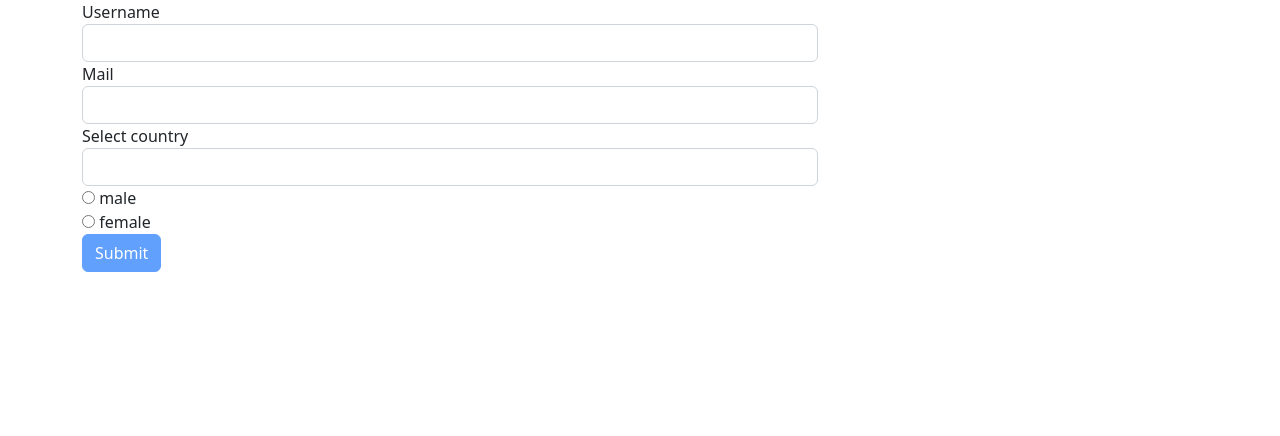
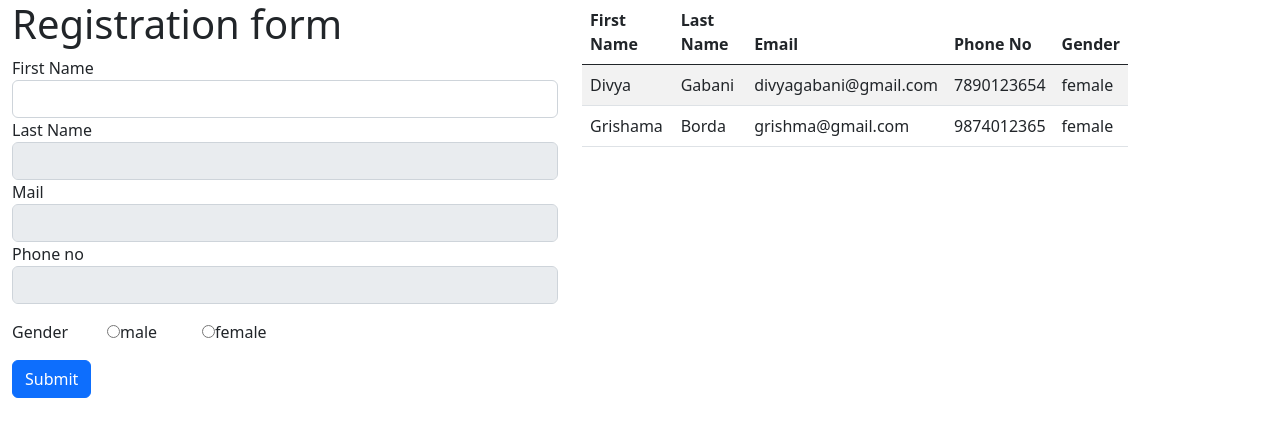
Before and after one commit to divyag-tagline/angularForms, an Angular app: page / in a window 1280 px wide. Shown: the top 436 px of the page. Built offline with nearby package versions, Linux system fonts and the light colour scheme.

Commit message:
add and display opration include in form

```diff
--- a/src/app/template-driven/template-driven.component.html
+++ b/src/app/template-driven/template-driven.component.html
@@ -1,115 +1,45 @@
-<!-- <div class="row justify-content-sm-center mt-3">
-  <div class="col-sm-6">
-    <form #forms="ngForm" (ngSubmit)="onSubmit(forms)">
+<div class="container-lg m-0">
+  <div class="row">
+    <div class="col-6 justify-content-center">
+      <h1>Registration form</h1>
+      <form
+        class="justify-content-center"
+        (ngSubmit)="onSubmit()"
+        #formdemo="ngForm"
+      >
         <div class="form-group">
-        <label>Name</label>
+          <label for="firstName">First Name</label>
           <input
             type="text"
+            id="firstName"
             class="form-control"
-          placeholder="Provide your name"
-          name="firstname"
-          [(ngModel)]="data.firstname"
-          minlength="10"
-          #firstname="ngModel"
+            [(ngModel)]="userData.firstName"
+            name="firstName"
+            #firstName="ngModel"
             required
           />
+          <span
+            class="help-block"
+            *ngIf="firstName.invalid && firstName.touched && !firstName.dirty"
+            >Please Enter a First Name!</span
+          >
         </div>
-      <div *ngIf="!firstname?.valid && (firstname?.dirty || firstname?.touched)">
-        Invalid First Name
-     </div>
-      <!-- <div class="form-group"
-     [ngClass]="{
-      'has-danger': forms.form.controls.fname?.invalid && (forms.form.controls.email?.dirty || forms.form.controls.email?.touched),
-      'has-success': forms.form.controls.email?.valid && (forms.form.controls.email?.dirty || forms.form.controls.email?.touched)
- }">
+
         <div class="form-group">
-        <label>Email Address</label>
-        <input
-          type="email"
-          class="form-control"
-          placeholder="Provide your email address"
-          name="emailAddress"
-          [(ngModel)]="data.email"
-          required
-        />
-      </div>
-      <div class="form-group">
-        <label>Age</label>
-        <input
-          type="number"
-          class="form-control"
-          placeholder="Provide your age"
-          name="age"
-          [(ngModel)]="data.age"
-          required
-        />
-      </div>
-      <div class="form-group">
-        <div style="display: flex; margin-top: 10px">
-          <button
-            type="submit"
-            class="btn btn-primary"
-            style="margin-left: auto; width: 30%"
-          >
-            Submit
-          </button>
-        </div>
-      </div>
-    </form>
-  </div>
-</div> -->
-
-<!-- <div>
-  <form (ngSubmit)="onSubmit(f)" #f="ngForm">
-    <div>
-      <label for="name">Name</label>
-      <input type="text" id="name" name="name" [(ngModel)]="name" required />
-    </div>
-    <div>
-      <label for="email">Email</label>
-      <input
-        type="email"
-        id="email"
-        name="email"
-        [(ngModel)]="email"
-        required
-      />
-    </div>
-    <div>
-      <label for="age">Age</label>
-      <input type="number" id="age" name="age" [(ngModel)]="age" required />
-    </div>
-    <div>
-      <label for="preference">Preference</label>
-      <select
-        id="preference"
-        name="preference"
-        [(ngModel)]="preference"
-        required
-      >
-        <option *ngFor="let pref of preferences" [value]="pref">
-          {{ pref }}
-        </option>
-      </select>
-    </div>
-    <button type="submit">Submit</button>
-  </form>
-</div> -->
-
-<div class="container">
-  <div class="row">
-    <div class="col-xs-12 col-sm-10 col-md-8 col-sm-offset-1 col-md-offset-2">
-      <form (ngSubmit)="onSubmit(formdemo, userData)" #formdemo="ngForm">
-        <div class="form-group">
-          <label for="username">Username</label>
+          <label for="username">Last Name</label>
           <input
             type="text"
-            id="username"
+            id="lastName"
             class="form-control"
-            [(ngModel)]="userData.username"
-            name="username"
+            [(ngModel)]="userData.lastName"
+            name="lastName"
+            #lastName="ngModel"
             required
+            [disabled]="!userData.firstName"
           />
+          <span class="help-block" *ngIf="!lastName.valid && lastName.touched"
+            >Please Enter a Last Name!</span
+          >
         </div>
 
         <div class="form-group">
@@ -119,17 +49,37 @@
             id="email"
             class="form-control"
             [(ngModel)]="userData.email"
+            pattern="[a-z0-9._%+-]+@[a-z0-9.-]+\.[a-z]{2,4}$"
             name="email"
             required
-            email
+            [disabled]="!userData.lastName"
             #email="ngModel"
           />
           <span class="help-block" *ngIf="!email.valid && email.touched"
             >Please enter a valid email!</span
           >
         </div>
+        <div class="form-group">
+          <label for="mobileNo">Phone no</label>
+          <input
+            type="text"
+            id="mobileNo"
+            class="form-control"
+            [(ngModel)]="userData.mobileNo"
+            name="mobileNo"
+            (keypress)="blockCharacter($event)"
+            [disabled]="!userData.email"
+            #mobileNo="ngModel"
+            maxlength="10"
+            minlength="10"
+            required
+          />
+          <span class="help-block" *ngIf="!mobileNo.valid && mobileNo.touched"
+            >Please enter a valid Mobile No!</span
+          >
+        </div>
 
-        <div class="form-group">
+        <!-- <div class="form-group">
           <label for="country">Select country</label>
           <select
             id="country"
@@ -140,28 +90,49 @@
             <option value="india">india</option>
             <option value="usa">USA</option>
           </select>
+        </div> -->
+        <div class="form-group mb-3 mt-3">
+          <div class="row">
+            <div class="col-2">
+              <label> Gender </label>
             </div>
-
-        <div class="radio" *ngFor="let gender of genders">
-          <label>
+            <div class="radio col-2" *ngFor="let gender of genders">
               <input
                 type="radio"
                 name="gender"
+                [id]="gender"
                 [(ngModel)]="userData.gender"
                 [value]="gender"
                 required
               />
-            {{ gender }}
-          </label>
-        </div>
-        <button
-          class="btn btn-primary"
-          type="submit"
-          [disabled]="!formdemo.valid"
-        >
-          Submit
-        </button>
-      </form>
+              <label class="ml-2" [for]="gender">{{ gender }}</label>
             </div>
           </div>
         </div>
+        <button class="btn btn-primary" type="submit">Submit</button>
+      </form>
+    </div>
+    <div class="col-6 justify-content-center mx-auto">
+      <table class="table table-striped">
+        <thead>
+          <tr>
+            <th>First Name</th>
+            <th>Last Name</th>
+            <th>Email</th>
+            <th>Phone No</th>
+            <th>Gender</th>
+          </tr>
+        </thead>
+        <tbody>
+          <tr *ngFor="let item of details">
+            <td>{{ item.firstName }}</td>
+            <td>{{ item.lastName }}</td>
+            <td>{{ item.email }}</td>
+            <td>{{ item.mobileNo }}</td>
+            <td>{{ item.gender }}</td>
+          </tr>
+        </tbody>
+      </table>
+    </div>
+  </div>
+</div>
--- a/src/app/template-driven/template-driven.component.ts
+++ b/src/app/template-driven/template-driven.component.ts
@@ -1,44 +1,73 @@
-import { Component, OnInit } from '@angular/core';
+import { Component, OnInit, ViewChild } from '@angular/core';
 import { NgForm } from '@angular/forms';
-interface data {
-  name:'',
-  email:'',
-  age:0
+interface Data {
+  id: number;
+  firstName: string;
+  lastName: string;
+  email: string;
+  mobileNo: string;
+  gender: string;
 }
 @Component({
   selector: 'app-template-driven',
   templateUrl: './template-driven.component.html',
-  styleUrls: ['./template-driven.component.scss']
+  styleUrls: ['./template-driven.component.scss'],
 })
 export class TemplateDrivenComponent implements OnInit {
-  data !:data;
-  form:[]=[]
-  name !: string;
-  email !: string;
-  age !: number;
-  preference !: string;
-  preferences: string[] = ['Cooking', 'Reading', 'Coding'];
-  constructor() { }
+  @ViewChild('formdemo') formdemo!: NgForm;
+  // data !: data;
+  details: Data[] = [
+    {
+      id: 1,
+      firstName: 'Divya',
+      lastName: 'Gabani',
+      email: 'divyagabani@gmail.com',
+      mobileNo: '7890123654',
+      gender: 'female',
+    },
+    {
+      id: 2,
+      firstName: 'Grishama',
+      lastName: 'Borda',
+      email: 'grishma@gmail.com',
+      mobileNo: '9874012365',
+      gender: 'female',
+    },
+  ];
+
   genders = ['male', 'female'];
 
-  userData = {
-    username: '',
+  userData: Data = {
+    id: 0,
+    firstName: '',
+    lastName: '',
     email: '',
-    country: '',
-    gender: ''
+    mobileNo: '',
+    gender: '',
   };
+  constructor() {}
+
   submitted = false;
-  ngOnInit(): void {
-
-  }
+  ngOnInit(): void {}
   // handleSubmit(): void{
   //     console.log(this.name);
   // }
-  onSubmit(form :NgForm,formData : any) {
-    console.log('submitted formdata',formData);
+  blockCharacter(e: any) {
+    // console.log("block character",value);
+    var x = e.which || e.keycode;
+    if (x >= 42 && x <= 57) return true;
+    else return false;
+  }
 
-    alert('Form submitted successfully');
-
-    form.reset();
+  onSubmit() {
+    if (this.formdemo.form.invalid) {
+      return;
+    }
+    const data = {
+      id: this.details.length + 1,
+      ...this.formdemo.form.value,
+    };
+    this.details.push(data);
+    this.formdemo.reset();
   }
 }
```
Lines whose indentation alone changed are shown as unchanged.
